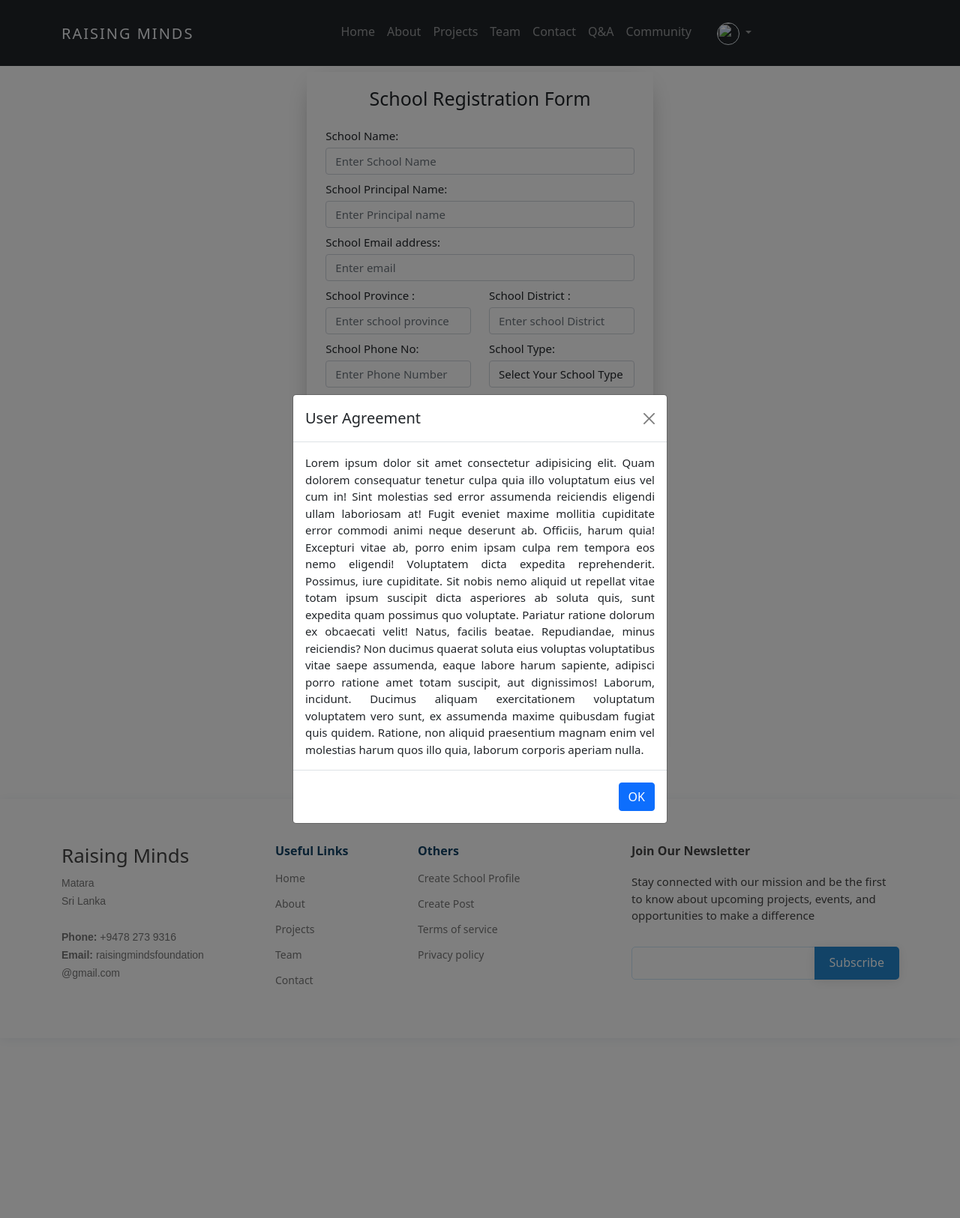
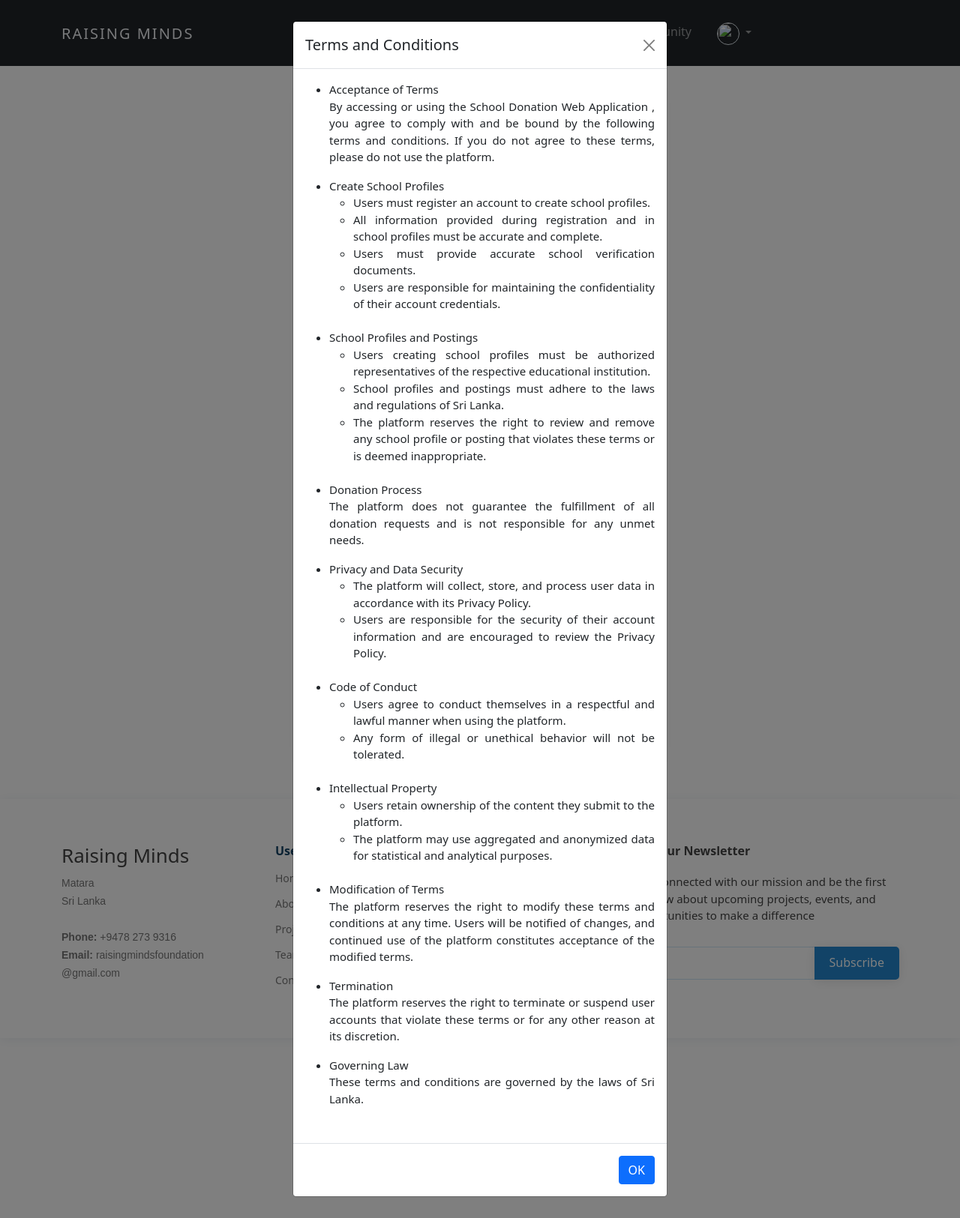
Before and after one commit to Coding-Hamsters/RaisingMinds, a Django app: page /schoolprofilecreate/ in a window 1280 px wide, after a click on "View". Shown: the whole page at 75% size. Run offline with Django 4.2, Linux system fonts and the light colour scheme; the visitor is signed in with stand-in values (Sample User, id 1).

Commit message:
Update School Registration form
update Terms and conditions

```diff
--- a/RaisingMinds/school_profile/templates/school_profile/school_registration.html
+++ b/RaisingMinds/school_profile/templates/school_profile/school_registration.html
@@ -175,27 +175,58 @@
             <div class="modal-dialog modal-dialog-centered">
               <div class="modal-content">
                 <div class="modal-header">
-                  <h5 class="modal-title" id="exampleModalLabel">User Agreement</h5>
+                  <h5 class="modal-title" id="exampleModalLabel">Terms and Conditions</h5>
                   <button type="button" class="btn-close" data-bs-dismiss="modal" aria-label="Close"></button>
                 </div>
                 <div class="modal-body">
 
                   <div style="align-items:center;display: flex;text-align: justify;">
-                    Lorem ipsum dolor sit amet consectetur adipisicing elit. Quam dolorem consequatur tenetur culpa quia
-                    illo voluptatum eius vel cum in! Sint molestias sed error assumenda reiciendis eligendi ullam
-                    laboriosam at!
-                    Fugit eveniet maxime mollitia cupiditate error commodi animi neque deserunt ab. Officiis, harum
-                    quia! Excepturi vitae ab, porro enim ipsam culpa rem tempora eos nemo eligendi! Voluptatem dicta
-                    expedita reprehenderit.
-                    Possimus, iure cupiditate. Sit nobis nemo aliquid ut repellat vitae totam ipsum suscipit dicta
-                    asperiores ab soluta quis, sunt expedita quam possimus quo voluptate. Pariatur ratione dolorum ex
-                    obcaecati velit!
-                    Natus, facilis beatae. Repudiandae, minus reiciendis? Non ducimus quaerat soluta eius voluptas
-                    voluptatibus vitae saepe assumenda, eaque labore harum sapiente, adipisci porro ratione amet totam
-                    suscipit, aut dignissimos! Laborum, incidunt.
-                    Ducimus aliquam exercitationem voluptatum voluptatem vero sunt, ex assumenda maxime quibusdam fugiat
-                    quis quidem. Ratione, non aliquid praesentium magnam enim vel molestias harum quos illo quia,
-                    laborum corporis aperiam nulla.
+                    <ul>
+                     <li> Acceptance of Terms
+                        <p>By accessing or using the School Donation Web Application , you agree to comply with and be bound by the following terms and conditions. If you do not agree to these terms, please do not use the platform.</p>
+                     </li>
+                     <li> Create School Profiles
+                        <ul type="a">
+                          <li>Users must register an account to create school profiles.</li>
+                          <li>All information provided during registration and in school profiles must be accurate and complete.</li>
+                          <li>Users must provide accurate school verification documents.</li>
+                          <li>Users are responsible for maintaining the confidentiality of their account credentials.</li><br>
+                        </ul>
+                      </li>
+                      <li> School Profiles and Postings
+                        <ul type="a">
+                          <li>Users creating school profiles must be authorized representatives of the respective educational institution.</li>
+                          <li>School profiles and postings must adhere to the laws and regulations of Sri Lanka.</li>
+                          <li>The platform reserves the right to review and remove any school profile or posting that violates these terms or is deemed inappropriate.</li><br>
+                        </ul>
+                      </li>
+                      <li> Donation Process</li>
+                        <p>The platform does not guarantee the fulfillment of all donation requests and is not responsible for any unmet needs.</p>
+                      <li> Privacy and Data Security
+                        <ul Type="a">
+                            <li>The platform will collect, store, and process user data in accordance with its Privacy Policy.</li>
+                            <li>Users are responsible for the security of their account information and are encouraged to review the Privacy Policy.</li><br>
+                          </ul>
+                      </li>
+                      <li> Code of Conduct
+                        <ul Type="a">
+                          <li>Users agree to conduct themselves in a respectful and lawful manner when using the platform.</li>
+                          <li>Any form of illegal or unethical behavior will not be tolerated.</li><br>
+                        </ul>
+                      </li>
+                      <li> Intellectual Property
+                          <ul Type="a">
+                          <li>Users retain ownership of the content they submit to the platform.</li>
+                          <li>The platform may use aggregated and anonymized data for statistical and analytical purposes.</li><br>
+                        </ul>
+                      </li>
+                      <li> Modification of Terms</li>
+                       <p>The platform reserves the right to modify these terms and conditions at any time. Users will be notified of changes, and continued use of the platform constitutes acceptance of the modified terms.</p>
+                      <li> Termination</li>
+                        <p>The platform reserves the right to terminate or suspend user accounts that violate these terms or for any other reason at its discretion.</p>
+                      <li>Governing Law</li>
+                        <p>These terms and conditions are governed by the laws of Sri Lanka.</p>
+                      </ul>
                   </div>
 
                 </div>
```
